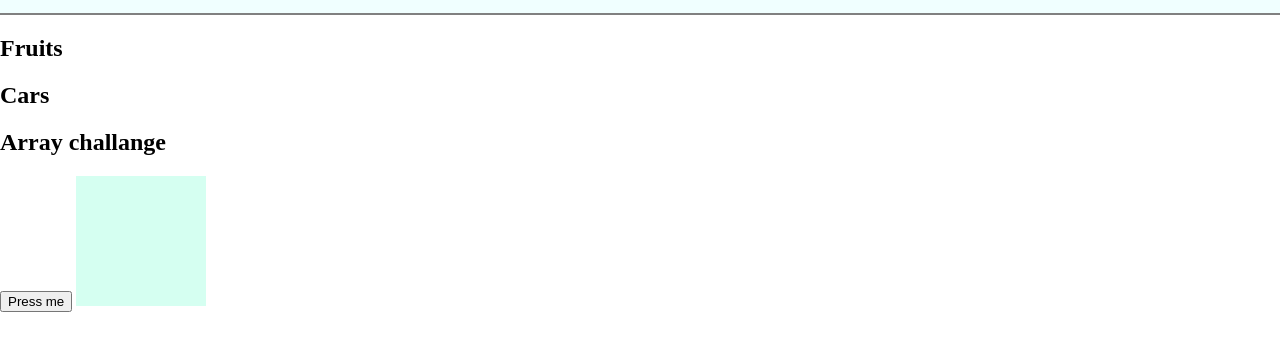
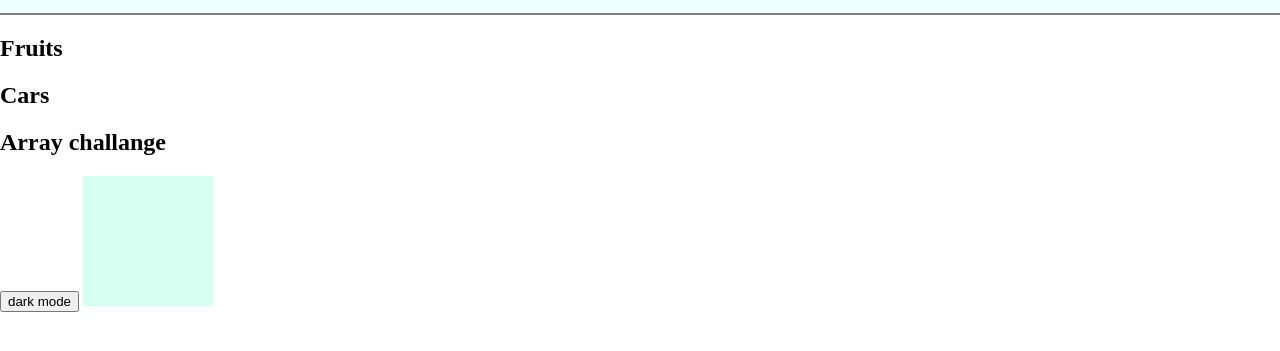
Before and after one commit to ValiM1102/learn.java.script, a plain HTML site: page index.html in a window 1280 px wide. Shown: the part 99-450 px from the top of the page. Drawn offline with Linux system fonts and the light colour scheme.

Commit message:
starting darkmode project soon

```diff
--- a/index.html
+++ b/index.html
@@ -26,7 +26,8 @@
 
 
 
-   <button id="button">Press me</button>
+
+   <button id="btn">dark mode</button>
    <canvas id="canvas"
    style=" margin: 0;
    padding: 50px;
```
